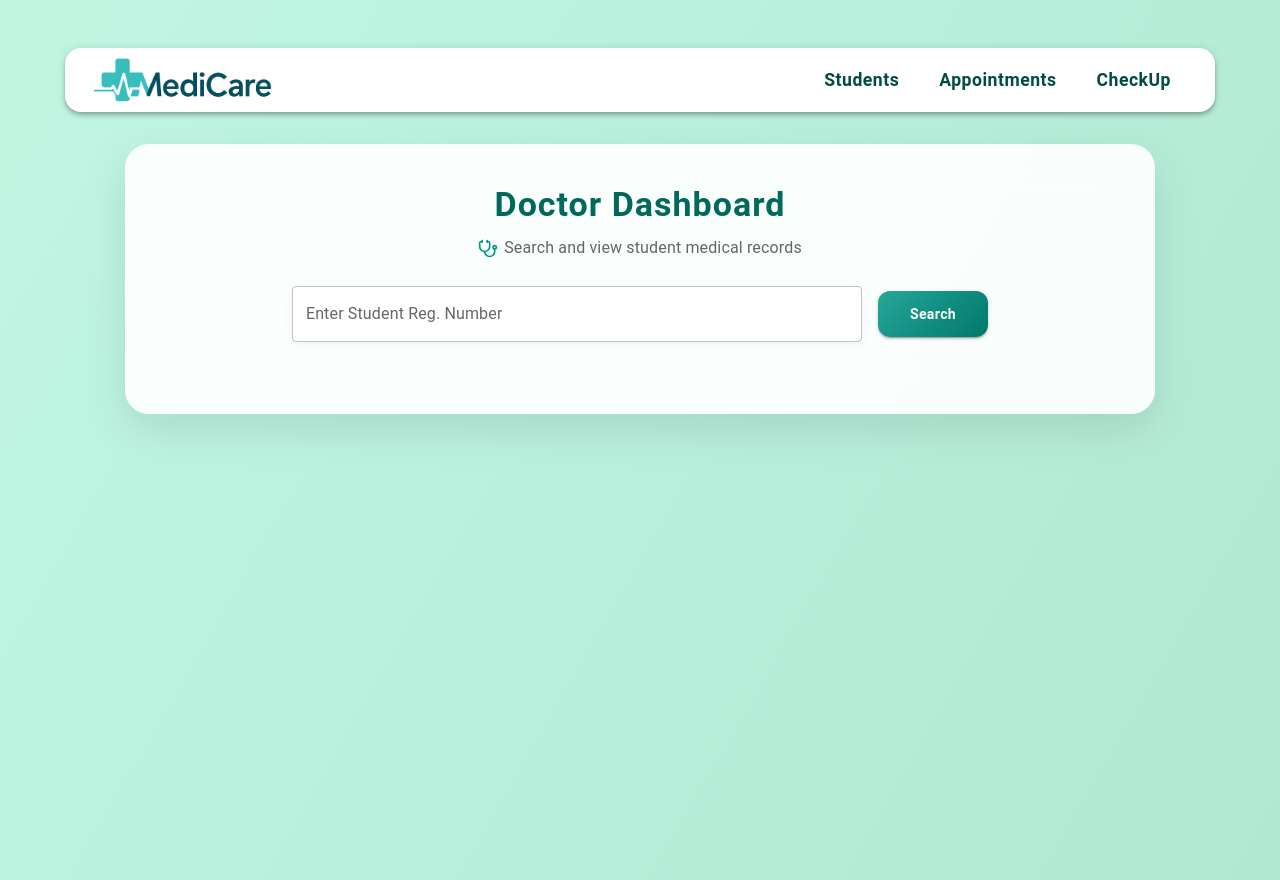
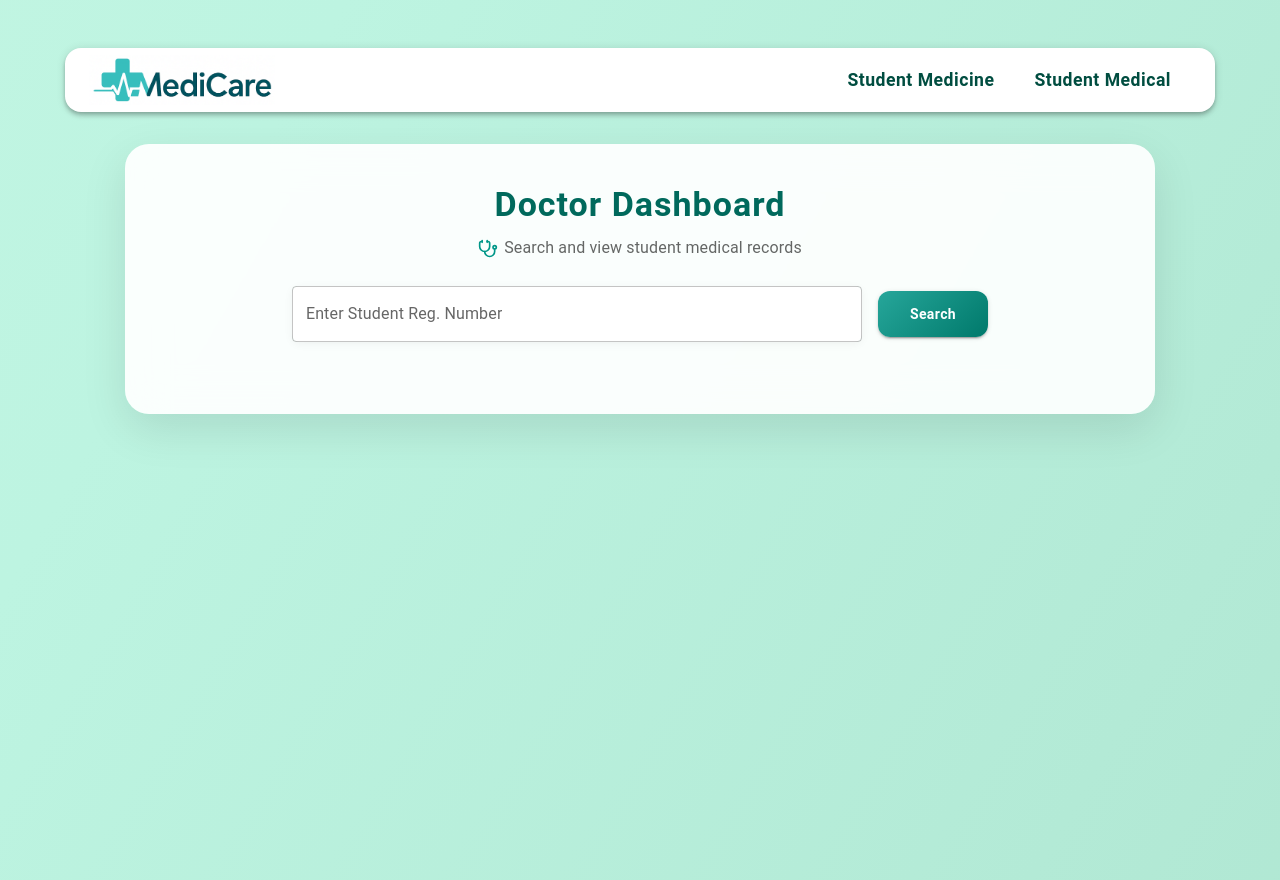
Before and after one commit to Chehan001/mini-project-medical-center-management-system-frontend, a React (Create React App) app: page /doctor-dashboard in a window 1280 px wide. Built offline with nearby package versions, Linux system fonts and the light colour scheme; sample sign-in values are in the browser's storage.

Commit message:
Create-Docrot-NavBar-To-Doctor-Dashboard

```diff
--- a/src/admin/DoctorDashboard.jsx
+++ b/src/admin/DoctorDashboard.jsx
@@ -14,7 +14,7 @@ import {
 import { motion } from "framer-motion";
 import axios from "axios";
 import { Heart, Activity, User, Stethoscope } from "lucide-react";
-import AdminNavBar from "./AdminNavBar";
+import DoctorNavBar from "./DoctorNavBar";
 
 const DoctorDashboard = () => {
   const [regNumber, setRegNumber] = useState("");
@@ -77,7 +77,7 @@ const DoctorDashboard = () => {
       </style>
 
       <Box sx={{ mb: 4 }}>
-        <AdminNavBar />
+        <DoctorNavBar />
       </Box>
 
       {/* Main Card */}
--- /dev/null
+++ b/src/admin/DoctorNavBar.jsx
@@ -0,0 +1,191 @@
+import React, { useState } from "react";
+import {
+  AppBar,
+  Toolbar,
+  Button,
+  Box,
+  IconButton,
+  Drawer,
+  List,
+  ListItem,
+  ListItemText,
+  Divider,
+} from "@mui/material";
+import MenuIcon from "@mui/icons-material/Menu";
+import { Link, useLocation } from "react-router-dom";
+import useMediaQuery from "@mui/material/useMediaQuery";
+import { useTheme } from "@mui/material/styles";
+
+const DoctorNavBar = () => {
+  const [drawerOpen, setDrawerOpen] = useState(false);
+  const theme = useTheme();
+  const isMobile = useMediaQuery(theme.breakpoints.down("sm"));
+  const location = useLocation();
+
+  const toggleDrawer = (open) => () => setDrawerOpen(open);
+
+  const navItems = [
+    { text: "Student Medicine", path: "/doctor/studentmedicine" },
+    { text: "Student Medical", path: "/doctor/studentmedical" },
+  ];
+
+  return (
+    <>
+      <style>
+        {`
+          .navButton {
+            position: relative;
+            overflow: hidden;
+            transition: color 0.3s ease;
+          }
+          .navButton::after {
+            content: "";
+            position: absolute;
+            left: 0;
+            bottom: 0;
+            width: 0%;
+            height: 2px;
+            background-color: #1f8f7e;
+            transition: width 0.3s ease;
+          }
+          .navButton:hover::after {
+            width: 100%;
+          }
+          .navButton:hover {
+            color: #1f8f7e;
+          }
+          @keyframes gradientMove {
+            0% { background-position: 0% 50%; }
+            50% { background-position: 100% 50%; }
+            100% { background-position: 0% 50%; }
+          }
+        `}
+      </style>
+
+      <AppBar
+        position="sticky"
+        elevation={4}
+        sx={{
+          backgroundColor: "#ffffff",
+          color: "black",
+          borderRadius: { md: "16px" },
+          mx: { md: "auto" },
+          mt: { md: 1 },
+          maxWidth: { md: "1150px" },
+          transition: "all 0.3s ease",
+        }}
+      >
+        <Toolbar sx={{ display: "flex", justifyContent: "space-between" }}>
+          <Box sx={{ display: "flex", alignItems: "center" }}>
+            <img
+              src="/medicare_logo.png"
+              alt="Doctor Logo"
+              style={{ height: "50px", objectFit: "contain", marginRight: "10px" }}
+            />
+          </Box>
+
+          {isMobile ? (
+            <>
+              <IconButton
+                edge="end"
+                onClick={toggleDrawer(true)}
+                sx={{
+                  color: "#004d40",
+                  "&:hover": { color: "#1f8f7e", transform: "scale(1.1)" },
+                  transition: "all 0.3s ease",
+                }}
+              >
+                <MenuIcon />
+              </IconButton>
+
+              <Drawer anchor="right" open={drawerOpen} onClose={toggleDrawer(false)}>
+                <Box
+                  sx={{
+                    width: 220,
+                    height: "100%",
+                    background:
+                      "linear-gradient(to bottom right, #ffffff, #e0f2f1, #ffffff)",
+                    backgroundSize: "200% 200%",
+                    animation: "gradientMove 8s ease infinite",
+                    p: 2,
+                  }}
+                  role="presentation"
+                  onClick={toggleDrawer(false)}
+                  onKeyDown={toggleDrawer(false)}
+                >
+                  <List>
+                    {navItems.map((item) => (
+                      <ListItem
+                        key={item.text}
+                        component={Link}
+                        to={item.path}
+                        button
+                        sx={{
+                          borderRadius: "10px",
+                          mb: 1,
+                          backgroundColor:
+                            location.pathname === item.path
+                              ? "rgba(31, 143, 126, 0.1)"
+                              : "transparent",
+                          "&:hover": {
+                            backgroundColor: "rgba(0, 0, 0, 0.05)",
+                            transform: "scale(1.03)",
+                          },
+                        }}
+                      >
+                        <ListItemText
+                          primary={item.text}
+                          primaryTypographyProps={{
+                            sx: {
+                              fontWeight: "bold",
+                              fontSize: "1.1rem",
+                              color:
+                                location.pathname === item.path
+                                  ? "#1f8f7e"
+                                  : "#004d40",
+                            },
+                          }}
+                        />
+                      </ListItem>
+                    ))}
+                  </List>
+                  <Divider sx={{ my: 1, backgroundColor: "#ddd" }} />
+                </Box>
+              </Drawer>
+            </>
+          ) : (
+            <Box>
+              {navItems.map((item) => (
+                <Button
+                  key={item.text}
+                  component={Link}
+                  to={item.path}
+                  className="navButton"
+                  sx={{
+                    fontWeight: "bold",
+                    fontSize: "1.1rem",
+                    color:
+                      location.pathname === item.path ? "#1f8f7e" : "#004d40",
+                    mx: 1.5,
+                    textTransform: "none",
+                    borderRadius: "8px",
+                    "&:hover": {
+                      transform: "translateY(-2px)",
+                    },
+                    ...(location.pathname === item.path && {
+                      borderBottom: "2px solid #1f8f7e",
+                    }),
+                  }}
+                >
+                  {item.text}
+                </Button>
+              ))}
+            </Box>
+          )}
+        </Toolbar>
+      </AppBar>
+    </>
+  );
+};
+
+export default DoctorNavBar;
```
